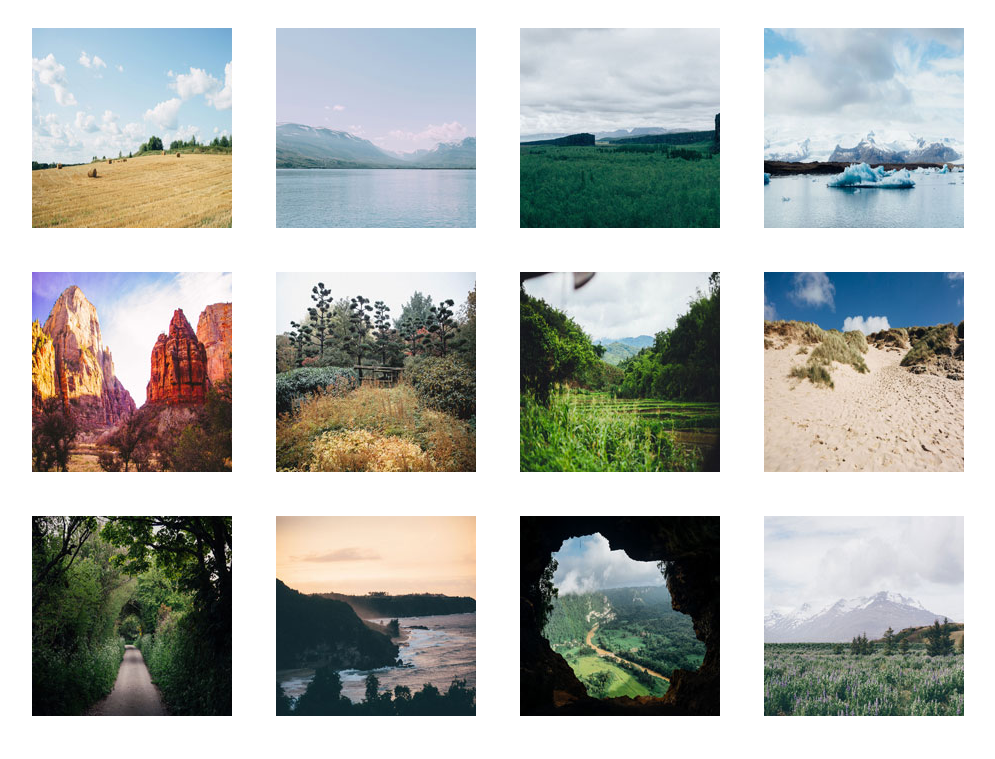
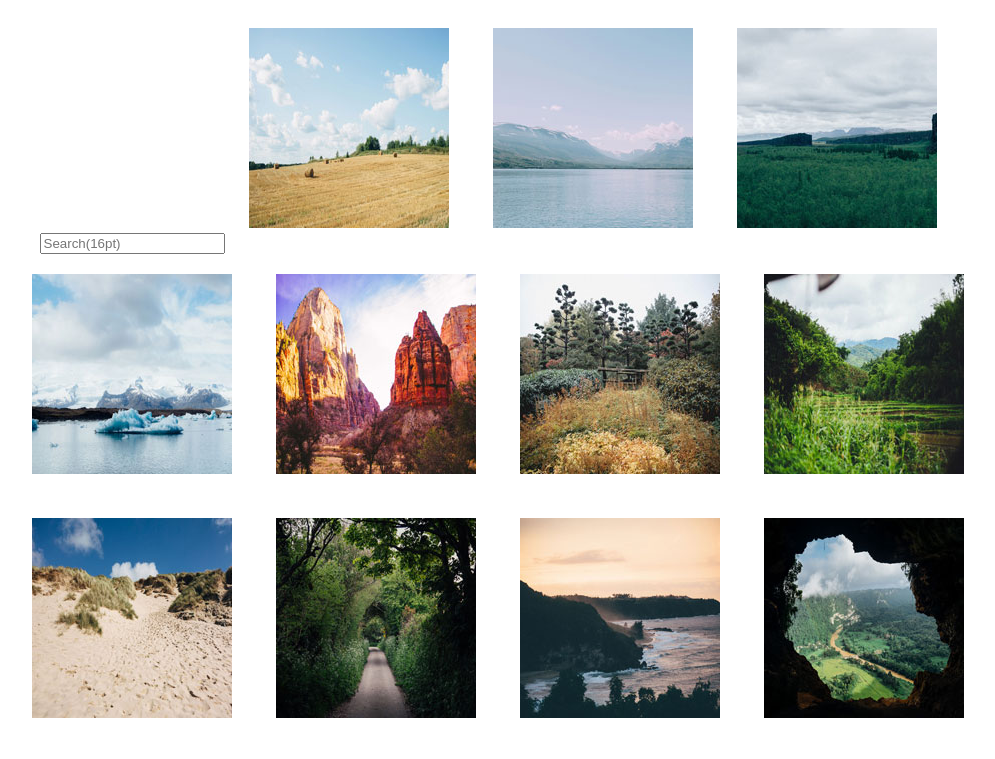
Before and after one commit to Ahunter24/Treehouse-Project-4-Interactive-Photo-Gallery, a plain HTML site: page index.html in a window 1280 px wide. Shown: the top 759 px of the page, without its empty margins (142-1137 px from the left). Drawn offline with Linux system fonts and the light colour scheme; a web font is replaced by a local one.

Commit message:
Added search box input

```diff
--- a/index.html
+++ b/index.html
@@ -15,6 +15,8 @@
 <body>
 
 <ul id="PhotoGallery">
+
+<input type="search" name="term" id="term" placeholder="Search(16pt)">
 
 <li><a href="photos/01.jpg"><img src="photos/thumbnails/01.jpg" width="200" alt="Hay Bales
 I love hay bales. Took this snap on a drive through the countryside past some straw fields."></a></li>
```
